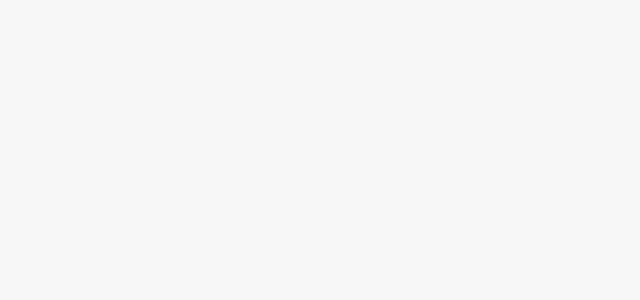
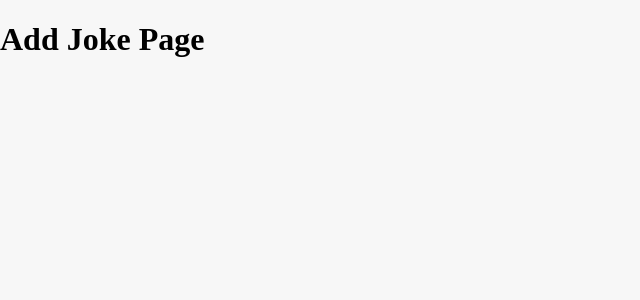
Before and after one commit to Vlad-Kudin/react-router-jokes, a JavaScript app: page /add-joke in a window 1280 px wide. Shown: the top 300 px of the page, without its empty margins (0-640 px from the left). Built offline with nearby package versions, Linux system fonts and the light colour scheme; a web font is replaced by a local one.

Commit message:
added Router and components

```diff
--- a/src/App.js
+++ b/src/App.js
@@ -1,5 +1,20 @@
+import { Route, Switch } from "react-router-dom";
+import JokeDetails from "./components/pages/JokeDetails";
+import AddJoke from "./components/pages/AddJoke";
+import Jokes from "./components/pages/Jokes";
+
 function App() {
-  return <div></div>;
+  return <Switch>
+    <Route path='/jokes' exact>
+      <Jokes />
+    </Route>
+    <Route path='/jokes/:jokeId'>
+      <JokeDetails />
+    </Route>
+    <Route path='/add-joke'>
+      <AddJoke />
+    </Route>
+  </Switch>;
 }
 
 export default App;
--- /dev/null
+++ b/src/components/pages/AddJoke.js
@@ -0,0 +1,5 @@
+const AddJoke = () => {
+  return <h1>Add Joke Page</h1>
+};
+
+export default AddJoke;
--- /dev/null
+++ b/src/components/pages/JokeDetails.js
@@ -0,0 +1,5 @@
+const JokeDetails = () => {
+  return <h1>Joke Details Page</h1>
+};
+
+export default JokeDetails;
--- /dev/null
+++ b/src/components/pages/Jokes.js
@@ -0,0 +1,5 @@
+const Jokes = () => {
+  return <h1>Jokes Page</h1>
+};
+
+export default Jokes;
--- a/src/index.js
+++ b/src/index.js
@@ -1,7 +1,12 @@
 import ReactDOM from 'react-dom/client';
+import { BrowserRouter } from 'react-router-dom';
 
 import './index.css';
 import App from './App';
 
 const root = ReactDOM.createRoot(document.getElementById('root'));
-root.render(<App />);
+root.render(
+  <BrowserRouter>
+    <App />
+  </BrowserRouter>
+);
```
